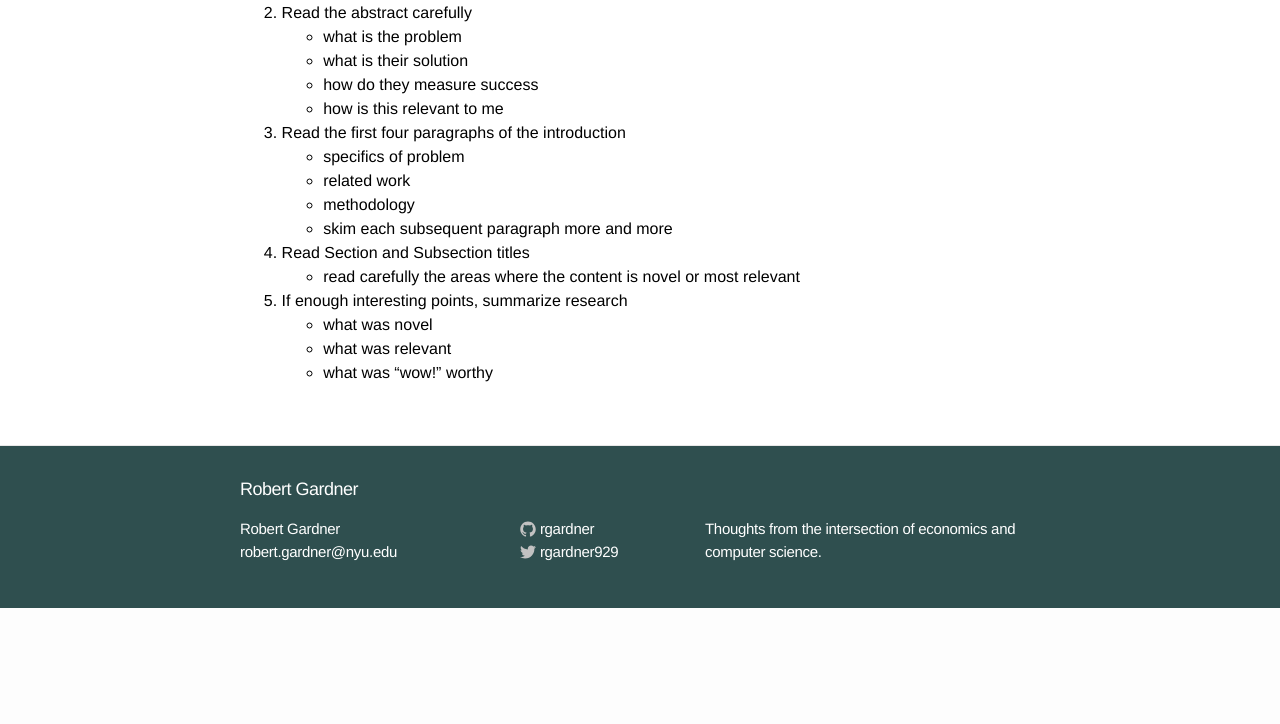
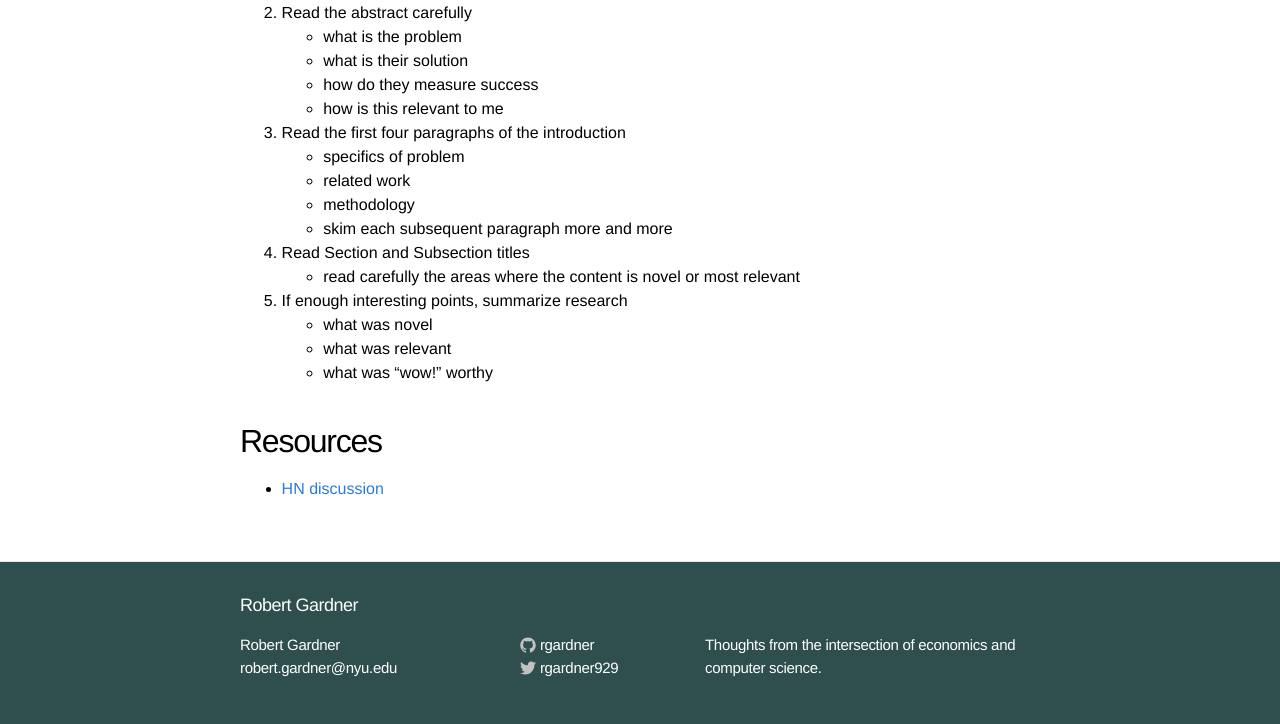
Before and after one commit to rgardner/rgardner.github.io, a Jekyll site: the page built from _resources/reading-a-research-paper.md, in a window 1280 px wide. Shown: the part 335-1059 px from the top of the page. Built offline with Jekyll 4.4.1, drawn with Linux system fonts in a browser that asks for light colours; comment, search, counter and statistics services are not loaded; before the commit the page ends 943 px from its top, so only the background shows below that.

Commit message:
Add hn self post

```diff
--- a/_resources/reading-a-research-paper.md
+++ b/_resources/reading-a-research-paper.md
@@ -27,3 +27,6 @@ needs.
   - what was novel
   - what was relevant
   - what was "wow!" worthy
+
+## Resources
+- [HN discussion](http://cheeaun.github.io/hackerweb/#/item/9245467)
```
